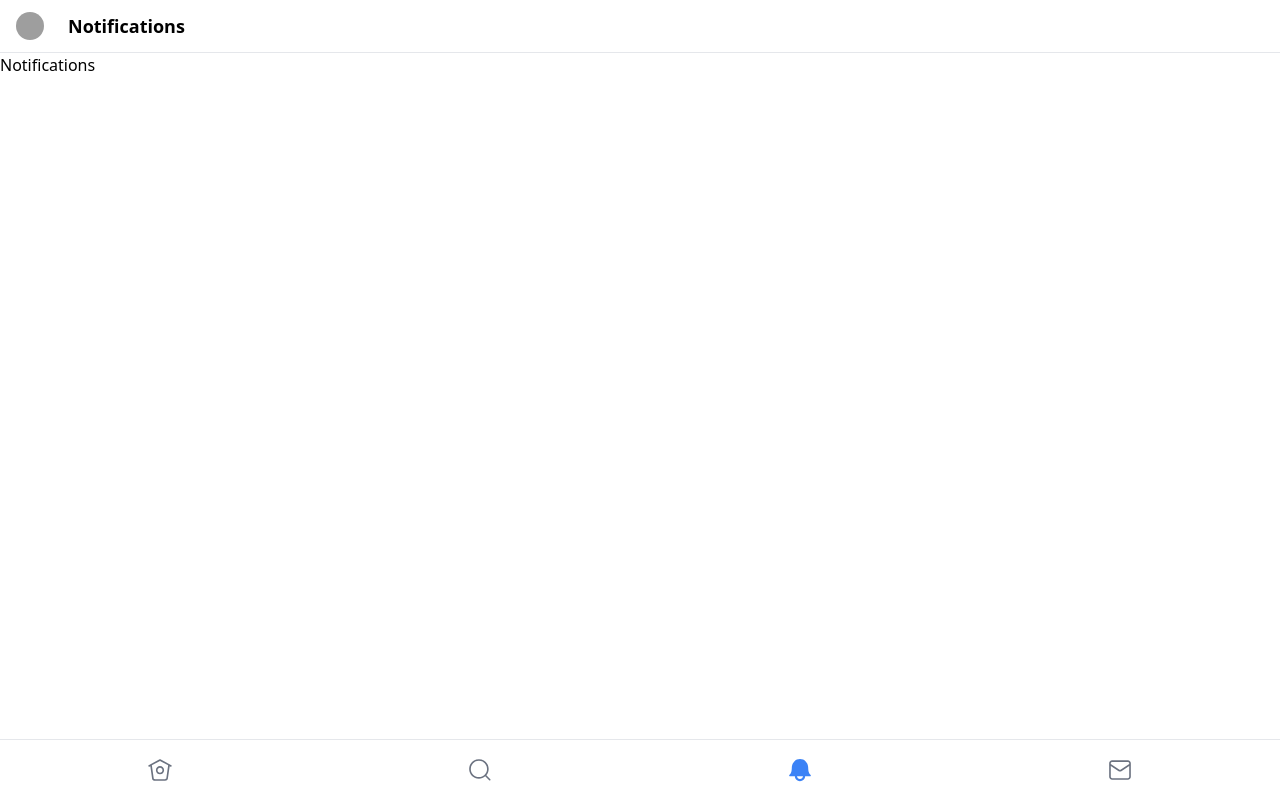
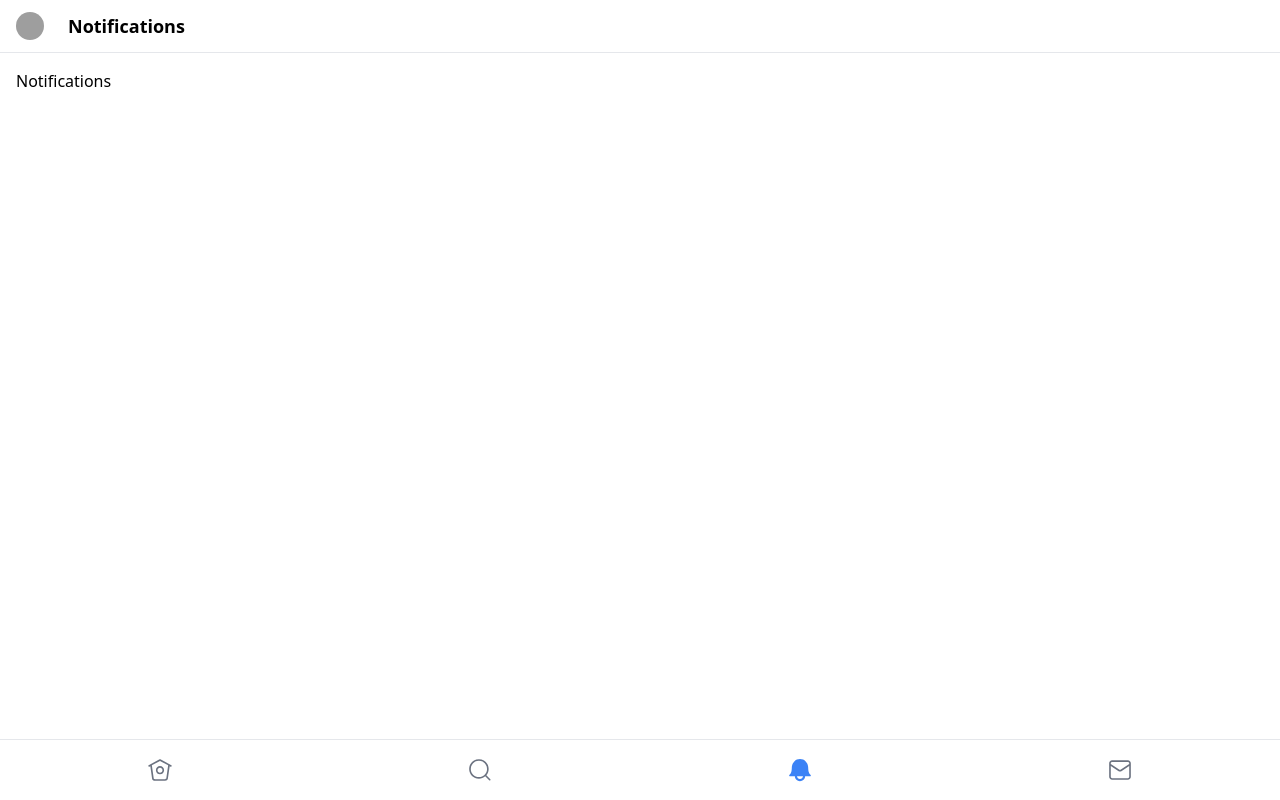
Before and after one commit to Plofland/next-twitter-clone, a Next.js app: page /notifications in a window 1280 px wide. Built offline with nearby package versions, Linux system fonts and the light colour scheme; grey boxes are pictures that could not be loaded; what @tailwindcss/ui, miragejs would draw is missing.

Commit message:
Fixed app breaking bug, now just TypeError is left

```diff
--- a/pages/explore.js
+++ b/pages/explore.js
@@ -1,4 +1,6 @@
-export default function Explore() {
-	return <p>Explore</p>;
+function Explore() {
+	return <p className="p-4">Explore</p>;
 }
 Explore.headerTitle = 'Search';
+
+export default Explore;
--- a/pages/index.js
+++ b/pages/index.js
@@ -1,10 +1,10 @@
+import useSWR from 'swr';
 import { format, parseISO } from 'date-fns';
-import useSWR from 'swr';
 
 const fetcher = (url) =>
 	fetch(url).then((res) => res.json());
 
-export default function Home() {
+function Home() {
 	let { data } = useSWR('/api/tweets', fetcher);
 	if (!data)
 		return (
@@ -99,3 +99,5 @@ export default function Home() {
 }
 
 Home.headerTitle = 'Latest Tweets';
+
+export default Home;
--- a/pages/messages.js
+++ b/pages/messages.js
@@ -1,5 +1,7 @@
-export default function Messages() {
-	return <p>Messages</p>;
+function Messages() {
+	return <p className="p-4">Messages</p>;
 }
 
 Messages.headerTitle = 'Messages';
+
+export default Messages;
--- a/pages/notifications.js
+++ b/pages/notifications.js
@@ -1,5 +1,7 @@
-export default function Notifications() {
-	return <p>Notifications</p>;
+function Notifications() {
+	return <p className="p-4">Notifications</p>;
 }
 
 Notifications.headerTitle = 'Notifications';
+
+export default Notifications;
```
Also changed, not shown: components/Link.js (line endings or trailing spaces).
